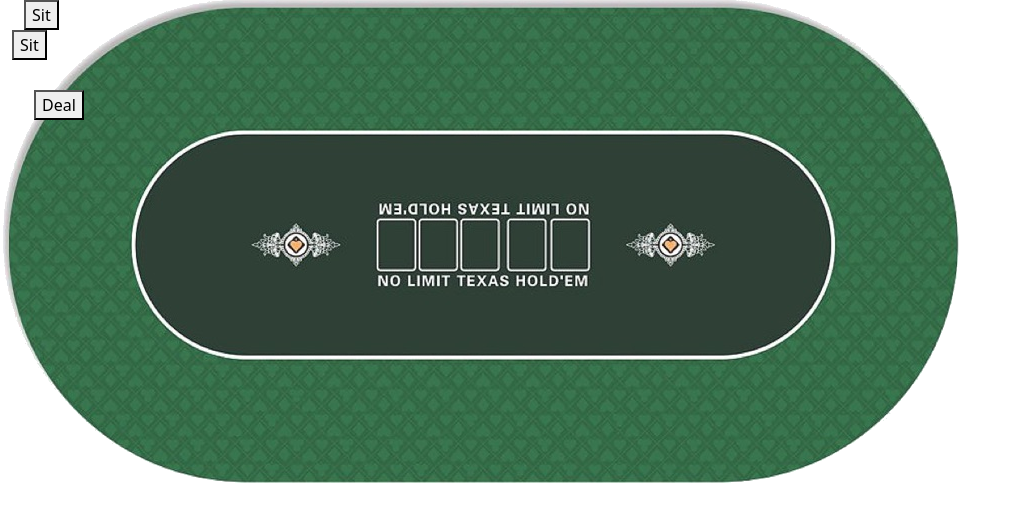
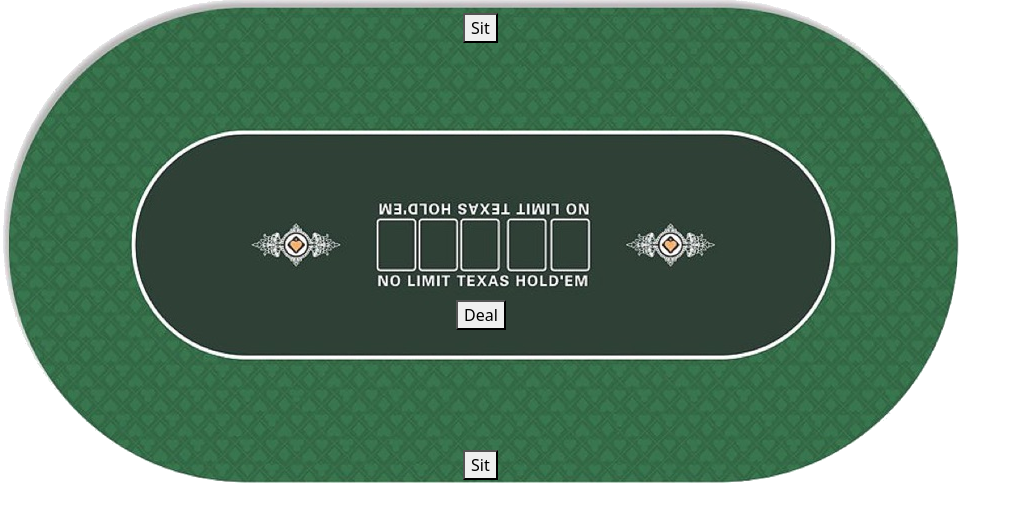
Before and after one commit to cetvrtak/holdem, a plain HTML site: page index.html in a window 1280 px wide. Shown: the whole page, without its empty margins (0-1019 px from the left). Drawn offline with Linux system fonts and the light colour scheme.

Commit message:
Update element positions

```diff
--- a/css/styles.css
+++ b/css/styles.css
@@ -9,13 +9,29 @@
 }
 
 #player_1, #player_2 {
+	display: none;
 	position: relative;
+	left: 408px;
 	width: 100px;
+}
+
+#player_1 {
+	top: 420px;
+}
+
+#player_2 {
+	top: 13px;
+}
+
+#p1, #p2 {
+	position: relative;
+	left: 31px;
 }
 
 #p1_username, #p2_username {
 	display: none;
 	height: 30px;
+	color: white;
 }
 
 #p1c1, #p1c2, #p1_cash, #p1_stack, #p1_bet {
@@ -26,16 +42,16 @@
 }
 
 #p1c1, #p2c1 {
-	left: calc(50% - 45px);
+	left: 40px;
 }
 
 #p1c2, #p2c2 {
-	right: calc(50% - 45px);
+	left: 75px;
 }
 
 #p1_cash, #p2_cash {
 	height: 30px;
-	left: calc(50% + 75px);
+	left: 178px;
 	color: white;
 }
 
@@ -43,50 +59,51 @@
 	position: absolute;
 	width: 41px;
 	height: 54px;
-	margin-top: 15px;
 }
 
 #p1_stack, #p2_stack, #p1_bet, #p2_bet {
-	left: calc(50% + 45px);
+	left: 145px;
 	height: 30px;
 	width: 30px;
 }
 
 #p1_bet, #p2_bet {
 	color: white;
-	margin: 50% 0px;
+	margin: 30px 0px;
 }
 
 #flip_1, #flip_2, #flip_3, #turn, #river {
 	position: absolute;
-	top: calc(50% - 20px);
+	top: 222px;
 	width: 41px;
 	height: 54px;
 }
 
 #flip_1 {
-	left: calc(50% - 99px);
+	left: 381px;
 }
 
 #flip_2 {
-	left: calc(50% - 57px);
+	left: 423px;
 }
 
-#flip_3, #deal {
-	left: calc(50% - 16px);
+#flip_3 {
+	left: 464px;
 }
 
 #turn {
-	left: calc(50% + 32px);
+	left: 512px;
 }
 
 #river {
-	left: calc(50% + 75px);
+	left: 555px;
 }
 
 #deal {
+	display: none;
 	position: absolute;
-	top: calc(50% + 60px);
+	left: 456px;
+	top: 300px;
 }
 
 #login {
@@ -113,8 +130,8 @@
 
 #pot {
 	position: absolute;
-	left: calc(50% + 130px);
-	top: calc(50% + 50px);
+	left: 610px;
+	top: 291px;
 	height: 30px;
 	width: 30px;
 	color: white;
@@ -130,11 +147,11 @@
 }
 
 #p1_betPopup, #p1_winPopup {
-	bottom: 125px;
+	bottom: 94px;
 }
 
 #p2_betPopup, #p2_winPopup {
-	margin-top: 75%;
+	top: 82px;
 }
 
 #p1_betAmount, #p2_betAmount {
--- a/index.html
+++ b/index.html
@@ -9,7 +9,7 @@
 	<div id="table">
 		<canvas id="table_img"></canvas>
 		<div id="players">
-		<div id="pot"></div>
+			<div id="pot"></div>
 			<div id="login">
 				<span class="close" onclick="closeLogin()">&times;</span>
 				<span><br></span>
@@ -64,7 +64,7 @@
 				</div>
 				<div id="p1_bet"></div>
 				<div id="p1_winPopup"></div>
-				<div id="p1_data">
+				<div id="p1_data" class="container">
 					<div id="p1_username"></div>
 					<button id="p1" onclick="sit(event)">Sit</button>
 				</div>
--- a/js/main.js
+++ b/js/main.js
@@ -9,6 +9,10 @@ tableImg.onload = function() {
 	tableCnv.width = tableImg.width;
 	tableCnv.height = tableImg.height;
 	tableCtx.drawImage(tableImg, 0, 0, tableCnv.width, tableCnv.height);
+
+	document.getElementById("player_1").style.display = "block";
+	document.getElementById("player_2").style.display = "block";
+	document.getElementById("deal").style.display = "block";
 };
 
 var it = deal();
```
